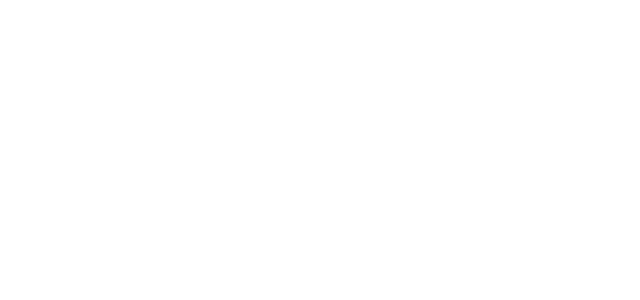
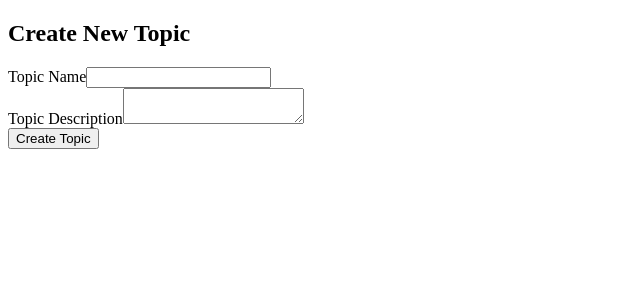
Before and after one commit to LittleLittleLittleR/CVWO-Assignment-2026, a React (Vite) app in the folder frontend/: page /addTopics in a window 1280 px wide. Before the commit this address had no page. Shown: the top 300 px of the page, without its empty margins (0-640 px from the left). Built offline with nearby package versions, Linux system fonts and the light colour scheme; no server answers.

Commit message:
add addTopics page

```diff
--- a/frontend/src/App.tsx
+++ b/frontend/src/App.tsx
@@ -3,6 +3,7 @@
 import Login from "./pages/login";
 import User from "./pages/userProfile";
 import Topic from "./pages/topic";
+import AddTopics from "./pages/addTopics";
 import { useAuth } from "./Auth";
 
 function App() {
@@ -22,6 +23,7 @@
           <Route path="/login" element={<Login />} />
           <Route path="/users/:username" element={<User/>} />
           <Route path="/topics/:topicid" element={<Topic/>} />
+          <Route path="/addTopics" element={<AddTopics />} />
         </Routes>
       </BrowserRouter>
     </>
--- /dev/null
+++ b/frontend/src/pages/addTopics.tsx
@@ -0,0 +1,54 @@
+import { useState } from 'react';
+import { useNavigate } from 'react-router-dom';
+
+import Header from '../components/Header';
+import { useAuth } from '../Auth';
+
+export default function AddTopics() {
+  const navigate = useNavigate();
+  const api_url = import.meta.env.API_URL || 'http://localhost:8080';
+  const { user } = useAuth();
+
+  const [newTopicName, setNewTopicName] = useState('');
+  const [newTopicDescription, setNewTopicDescription] = useState('');
+
+  const createTopic = async (e: React.FormEvent<HTMLFormElement>) => {
+      e.preventDefault();
+      try {
+        const response = await fetch(`${api_url}/topics/`, {
+          method: 'POST',
+          headers: {
+            'Content-Type': 'application/json',
+          },
+          body: JSON.stringify({
+            user_id: user?.id,
+            topic_name: newTopicName,
+            topic_description: newTopicDescription,
+          }),
+        });
+
+        const json = (await response.json())[0];
+        navigate(`/topics/${json.id}`);
+
+      } catch (error) {
+        console.error('Error creating topic:', error);
+      }
+    };
+
+  return (
+    <div>
+      <Header variant="sub" title="Create New Topic" />
+      <form onSubmit={createTopic}>
+        <div>
+          <label htmlFor="topicName">Topic Name</label>
+          <input type="text" value={newTopicName} onChange={(e) => setNewTopicName(e.target.value)} />
+        </div>
+        <div>
+          <label htmlFor="topicDescription">Topic Description</label>
+          <textarea value={newTopicDescription} onChange={(e) => setNewTopicDescription(e.target.value)} />
+        </div>
+        <input type="submit" value="Create Topic" />
+      </form>
+    </div>
+  );
+}
--- a/frontend/src/pages/home.tsx
+++ b/frontend/src/pages/home.tsx
@@ -53,6 +53,9 @@
       <main className="flex-1">
         <div>
           <Header variant="sub" title="Topics" />
+          <Link to="/addTopics">
+            <Button variant="secondary" value="Create Topic"/>
+          </Link>
           <ul>
             {topics.map((topic) => (
                 <li key={topic.id}>
--- a/frontend/src/pages/userProfile.tsx
+++ b/frontend/src/pages/userProfile.tsx
@@ -75,6 +75,9 @@
         <Button variant="secondary" value="Topics" onClick={() => setActiveTab('topics')} />
         <Button variant="secondary" value="Posts" onClick={() => setActiveTab('posts')} />
         {activeTab === 'topics' && <div>
+          <Link to="/addTopics">
+            <Button variant="secondary" value="Create Topic"/>
+          </Link>
           <ul>
             {profileTopics.map((topic) => (
               <li key={topic.id}
```
